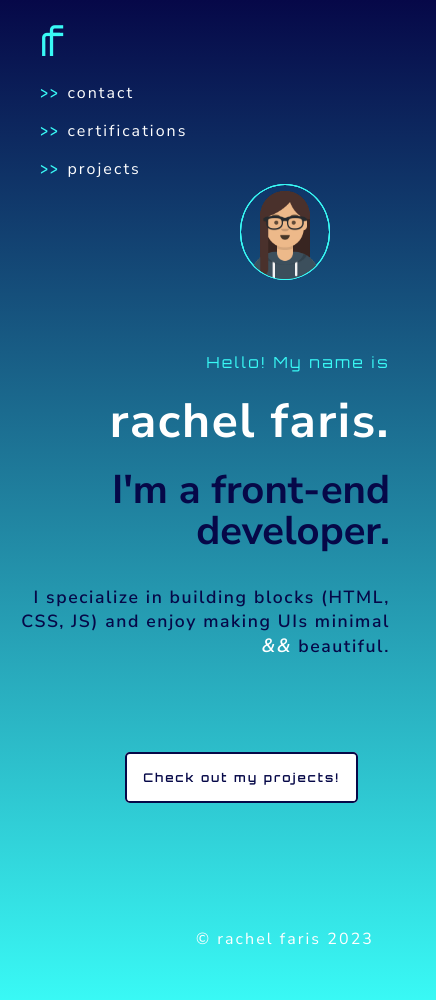
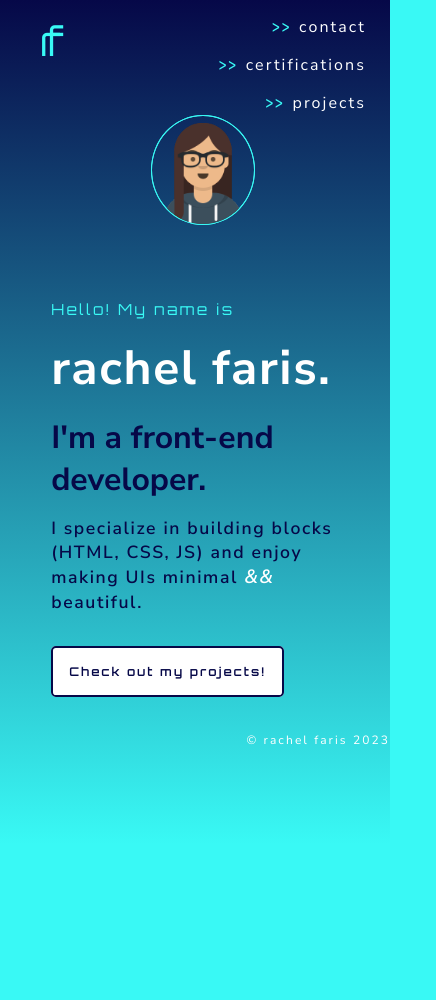
Before and after one commit to rachelFaris/rachelFaris.github.io, a plain HTML site: page index.html in a window 390 px wide. Shown: the whole page, 436 px wide, since content can reach past the window. After the commit the page ends 844 px from the top, so only its background shows below. Drawn offline with Linux system fonts and the light colour scheme.

Commit message:
adjust all pages for new media queries

```diff
--- a/contactStyle.css
+++ b/contactStyle.css
@@ -1,5 +1,8 @@
 html {
   font-size: 16px;
+  background: linear-gradient(rgb(6, 8, 72), rgb(57, 249, 245));
+  /* background-repeat: no-repeat; */
+  /* background-size: cover; */
 }
 
 body {
@@ -9,9 +12,8 @@ body {
   /* color: transparent; */
   display: grid;
   grid-template-columns: repeat(3, 1fr);
-  gap: 10px;
   grid-auto-rows: minmax(100px, auto);
-  background: linear-gradient(rgb(6, 8, 72), rgb(57, 249, 245));
+  /* background: linear-gradient(rgb(6, 8, 72), rgb(57, 249, 245)); */
   /* background-color: rgb(27, 54, 94); */
   margin: 0 auto;
   font-family: "Nunito Sans", sans-serif;
@@ -152,7 +154,7 @@ main {
   /* color: transparent; */
   font-size: 1.1rem;
   color: white;
-  text-shadow: 2px 2px 3px rgb(6, 8, 72);
+  text-shadow: 1px 2px 2px rgb(6, 8, 72);
 }
 
 div a {
@@ -198,13 +200,34 @@ footer p {
     margin: 1rem 0;
   }
   .bio-section a {
-    margin: 0 1.5rem 0 0;
+    margin: 0 3rem 0 0;
   }
 }
 
-@media screen and (max-width: 740px) {
-  .section-container {
-    display: block;
+@media screen and (max-width: 850px) {
+  main {
+    grid-row: 1 / auto;
+  }
+
+  span.social-icons {
+    display: flex;
+    width: 40%;
+    justify-content: space-around;
+    margin: auto;
+    margin-bottom: 3rem;
+  }
+  /* a.contact-icon {
+    margin: 4rem;
+  } */
+  .image-section {
+    grid-column: 1 / 4;
+    grid-row: 1 / auto;
+  }
+
+  .bio-section {
+    grid-column: 1 / 4;
+    grid-row: auto;
+    margin: 0;
   }
   .image-section img {
     margin-top: 0.5rem;
@@ -216,9 +239,59 @@ footer p {
     text-align: left;
     font-size: 1.1rem;
     letter-spacing: 0.1rem;
-    overflow: scroll;
+    overflow: visible;
   }
   .bio-section a {
     margin: 0 0.5rem 0 0;
   }
+  footer {
+    grid-column: 1 / 4;
+    grid-row: 4;
+  }
 }
+@media screen and (max-width: 540px) {
+  main {
+    grid-row: 2 / auto;
+  }
+  .image-section {
+    grid-column: 1 / 4;
+    grid-row: 3 / auto;
+  }
+
+  .bio-section {
+    grid-column: 1 / 4;
+    grid-row: 4;
+    margin: 0 1.5rem;
+  }
+  footer {
+    grid-row: 9;
+  }
+  span.social-icons {
+    margin-bottom: 2rem;
+  }
+  h1 {
+    font-size: 1.5rem;
+  }
+}
+
+@media screen and (max-width: 320px) {
+  body {
+    display: grid;
+    grid-template-columns: 1ch;
+    grid-auto-rows: minmax(100px, auto);
+    background-size: cover;
+    background-repeat: no-repeat;
+    margin: 0;
+    width: 100vw;
+  }
+  main {
+    width: 100vw;
+  }
+  footer {
+    grid-row: 11;
+  }
+}
+
+/* * {
+  border: 1px solid white;
+} */
--- a/index.html
+++ b/index.html
@@ -15,9 +15,12 @@
 </head>
 
 <body>
+    <header>
+        <p class="logo">rf</p>
+    </header>
     <nav>
         <ul>
-            <li class="logo">rf</li>
+            <!-- <li class="logo">rf</li> -->
             <li class="links"><a href="contact.html"><span class="link-letter">>></span>contact</a></li>
             <li class="links"><a href="certifications.html"><span class="link-letter">>></span>certifications</a></li>
             <li class="links"><a href="projects.html"><span class="link-letter">>></span>projects</a></li>
@@ -36,8 +39,9 @@
         <p class="specialize">I specialize in building blocks (HTML, CSS, JS) and enjoy making UIs minimal
             <span class="andAnd">&#38;&#38;</span> beautiful.
         </p>
+        <div class="projects"><a href="projects.html" class="projects-button">Check out my projects!</a></div>
     </main>
-    <div class="projects"><a href="projects.html" class="projects-button">Check out my projects!</a></div>
+    <!-- <div class="projects"><a href="projects.html" class="projects-button">Check out my projects!</a></div> -->
 
     <footer>
         <p>&copy; rachel faris 2023</p>
--- a/projectsStyle.css
+++ b/projectsStyle.css
@@ -262,7 +262,7 @@ footer p {
 @media screen and (max-width: 900px) {
   nav {
     grid-column: 3;
-    margin-left: 5rem;
+    margin-left: 3rem;
   }
   nav li {
     display: block;
@@ -276,6 +276,13 @@ footer p {
     margin: 2rem;
     width: 300px;
     height: 300px;
+  }
+  h1 {
+    font-size: 1.75rem;
+  }
+  .right-align-link {
+    display: block;
+    margin: 0.5rem 0 -1rem 0;
   }
   .project-one:hover h2,
   .project-two:hover h2,
@@ -296,19 +303,26 @@ footer p {
 }
 
 @media screen and (max-width: 740px) {
+  h1 {
+    margin: 1rem 0 2.5rem 0;
+  }
   section {
     margin: 2rem;
     width: 250px;
     height: 250px;
   }
+  nav {
+    margin-right: 1.5rem;
+  }
+  .site-link-outside,
+  .right-align-link {
+    font-size: 0.95rem;
+  }
 }
 
 @media screen and (max-width: 640px) {
-  nav li {
-    margin-right: 2rem;
-  }
   h1 {
-    font-size: 1rem;
+    font-size: 1.5rem;
   }
   section {
     margin: 2rem;
@@ -332,15 +346,9 @@ footer p {
   }
 }
 
-@media screen and (max-width: 270px) {
-  nav li {
-    margin-right: 2rem;
-  }
-  .site-link-outside {
-    display: block;
-  }
-
-  .right-align-link {
-    display: block;
+@media screen and (max-width: 380px) {
+  h1 {
+    font-size: 1.25rem;
+    margin: 0 1rem 1.75rem 1rem;
   }
 }
--- a/style.css
+++ b/style.css
@@ -5,28 +5,28 @@
 html {
   margin: 0;
   font-size: 16px;
-  /* background: linear-gradient(rgb(6, 8, 72), rgb(57, 249, 245));
-  height: 100vh; */
+  background-color: rgb(57, 249, 245);
 }
 
 body {
   display: grid;
-
   grid-template-columns: repeat(3, 1fr);
-  /* gap: 10px; */
   grid-template-rows: repeat(6, 1fr);
-
-  /* grid-template-columns: repeat(6, 1fr); */
-  /* grid-template-rows: minmax(100px, auto); */
-
   background: linear-gradient(rgb(6, 8, 72), rgb(57, 249, 245));
   height: 100vh;
   margin: 0;
+  background-repeat: no-repeat;
+  background-size: cover;
 }
 
 /* nav styles */
+header {
+  grid-column: 1;
+  grid-row: 1;
+}
+
 nav {
-  grid-column: 1 / 4;
+  grid-column: 2 / 4;
   grid-row: 1;
 }
 
@@ -54,7 +54,8 @@ span.link-letter {
   padding-right: 0.5rem;
 }
 
-li.logo {
+p.logo {
+  margin: 1rem 0 0 2.5rem;
   font-family: "Orbitron", sans-serif;
   font-size: 2.5rem;
   color: #39f9f5;
@@ -87,9 +88,7 @@ main {
 }
 
 div.projects {
-  grid-column: 2 / auto;
-  grid-row: 5 / auto;
-  margin: -4rem 0 0 0;
+  margin: 3rem 0 0 0;
 }
 
 .main-info {
@@ -111,8 +110,6 @@ div.projects {
 
 .cf3 img {
   position: absolute;
-  /* margin: 0 0 0 0.5rem; */
-  /* right: 0; */
 }
 
 .second-bottom {
@@ -156,7 +153,6 @@ h1 {
   margin: 1rem 0;
   font-family: "Nunito Sans", sans-serif;
   font-size: 5rem;
-  /* color: transparent; */
   color: white;
   letter-spacing: 0.1rem;
 }
@@ -167,14 +163,12 @@ h2 {
   font-size: 3rem;
   color: rgb(6, 8, 72);
   line-height: 2.6rem;
-  /* color: transparent; */
 }
 
 p.hello {
   display: inline-block;
   font-family: "Orbitron", sans-serif;
   letter-spacing: 0.15rem;
-  /* color: transparent; */
   color: #39f9f5;
   margin: 3rem 0 0 0;
   font-size: 0.95rem;
@@ -186,8 +180,7 @@ p.specialize {
   color: rgb(6, 8, 72);
   font-weight: 600;
   font-size: 1.1rem;
-  /* color: transparent; */
-  margin: 2rem 0;
+  margin: 1rem 0 0 0;
 }
 
 .andAnd {
@@ -233,8 +226,7 @@ footer p {
 
     grid-template-columns: 1fr 4fr 1fr;
     grid-auto-rows: minmax(100px, auto);
-    /* height: 100vh; */
-    min-height: 800px;
+    height: 100vh;
   }
 
   section {
@@ -243,7 +235,7 @@ footer p {
   }
 
   .avatar {
-    width: 25%;
+    width: 20%;
     height: auto;
     border: solid 1px #39f9f5;
     border-radius: 50%;
@@ -254,29 +246,29 @@ footer p {
 
     grid-row: 5 / auto;
     text-align: left;
-    /* margin: -7rem 0 0 3rem; */
+    margin: 3rem 0 0 3rem;
   }
-  div.projects {
-    grid-column: 2 / 3;
-    grid-row: 7;
-    /* margin: -3rem 0 0 3rem; */
-  }
+
   footer {
-    grid-row: 7;
-    /* background-color: transparent; */
+    grid-column: 3;
+    grid-row: 6;
+    font-size: 0.75rem;
   }
 }
+
+/* * {
+  border: 1px solid white;
+} */
+
 @media screen and (max-width: 1000px) {
   body {
-    display: grid;
-
-    grid-template-columns: 1fr 3fr;
-    grid-template-rows: minmax(100px, 200px);
-    min-height: 1000px;
+    grid-template-rows: minmax(100px, auto);
+    height: 100vh;
   }
   nav {
-    grid-column: 1;
-    /* margin-left: 5rem; */
+    grid-column: 3;
+    text-align: end;
+    margin: 0 1.5rem 0 0;
   }
   nav li {
     display: block;
@@ -287,38 +279,44 @@ footer p {
     margin: 1rem 0;
   }
   section {
-    grid-column: 1;
-    grid-row: 2;
-    /* margin: 0 0 1rem 5rem; */
+    position: relative;
+    top: -35px;
+    left: 200px;
   }
 
   .avatar {
-    width: 80%;
-    height: auto;
+    width: 30%;
   }
 
   main {
     grid-column: 2 / 4;
 
-    grid-row: 4 / auto;
+    grid-row: 3 / auto;
     text-align: left;
-    margin: -3rem 4rem 0 0;
+    margin: 3rem 4rem 0 0;
   }
-  div.projects {
-    grid-column: 2 / 3;
-    grid-row: 8;
-    margin: -5rem 0 0 0;
-  }
-
   footer {
     grid-row: 9;
-    background-color: transparent;
+    margin: -5rem 0 0 0;
   }
 }
 
-@media screen and (max-width: 810px) {
+@media screen and (max-width: 850px) {
+  body {
+    height: 100vh;
+  }
+  section {
+    left: 150px;
+  }
+  .avatar {
+    width: 35%;
+  }
   main {
-    margin: -2rem 3rem 0 0;
+    grid-column: 2 / 4;
+
+    grid-row: 4 / auto;
+    text-align: left;
+    margin: -2rem 4rem 0 0;
   }
 
   h1 {
@@ -330,118 +328,114 @@ footer p {
     margin: 0;
     font-size: 2rem;
   }
-  div.projects {
-    margin: -6rem 0 0 0;
-  }
+
   a.projects-button {
     font-size: 0.75rem;
     font-weight: 600;
   }
 }
 
-@media screen and (max-width: 650px) {
-  body {
-    display: grid;
-    grid-template-columns: 1fr;
-    grid-template-rows: 10ch;
-    height: 100vh;
+@media screen and (max-width: 740px) {
+  section {
+    position: relative;
+    top: 0px;
+    left: 150px;
   }
+  .avatar {
+    width: 40%;
+  }
+}
 
+@media screen and (max-width: 600px) {
   section {
-    grid-row: 3;
-    margin: -2rem 0 0 0;
+    position: relative;
+    top: 15px;
+    left: 100px;
   }
+  .avatar {
+    width: 55%;
+  }
+}
 
-  .avatar {
-    width: 35%;
-    height: auto;
-  }
-
+@media screen and (max-width: 560px) {
   main {
-    grid-column: 1 / 4;
-    grid-row: 4 / auto;
-    margin: 0 2rem;
-    text-align: center;
-  }
-  div.projects {
-    grid-column: 1 / 4;
-    grid-row: 6;
-    margin: -9rem auto 0 auto;
-  }
-
-  footer {
-    grid-row: 6;
+    margin: -2rem 3rem 0 0;
   }
 }
 
 @media screen and (max-width: 500px) {
   body {
-    height: auto;
+    height: 100vh;
   }
-  section {
-    grid-column: 1;
-    grid-row: 3;
-    margin: -2rem 0 0 0;
+  main {
+    margin: -3rem 2rem 0 0;
+  }
+}
+
+@media screen and (max-width: 450px) {
+  h1 {
+    font-size: 3rem;
   }
 
   .avatar {
-    width: 45%;
-    height: auto;
-  }
-  div.projects {
-    grid-row: 6;
-    margin: -6rem auto 0 auto;
+    width: 80%;
   }
 }
 
-@media screen and (max-width: 400px) {
-  body {
-    /* margin: 0; */
+@media screen and (max-width: 380px) {
+  section {
+    top: 30px;
+    left: 80px;
+  }
+  main {
+    margin: -3rem 0.5rem 0 0;
+  }
+  .avatar {
+    width: 100%;
     height: auto;
   }
-  main {
-    margin: -3rem 0 0 0;
-    text-align: right;
-  }
-
   h1 {
-    margin: 1rem 0;
     font-size: 3rem;
   }
-
-  h2 {
-    margin: 0;
+}
+@media screen and (max-width: 330px) {
+  section {
+    top: 50px;
+    left: 80px;
+  }
+  main {
+    margin: -5rem 0.5rem 0 0;
+  }
+  .avatar {
+    width: 120%;
+    height: auto;
+  }
+  h1 {
     font-size: 2.5rem;
-  }
-  div.projects {
-    text-align: right;
-    float: right;
-    margin: -6rem 2rem 0 0;
   }
 }
 
-@media screen and (max-width: 300px) {
-  body {
-    margin: 0;
-    height: auto;
+@media screen and (max-width: 295px) {
+  section {
+    top: 50px;
+    left: 60px;
   }
-
   main {
-    text-align: right;
+    margin: -5rem 1rem 0 -0.75rem;
   }
-
+  .avatar {
+    width: 420%;
+  }
   h1 {
-    margin: 1rem 0;
-    font-size: 2rem;
+    font-size: 2.3rem;
   }
-
   h2 {
-    margin: 0;
-    font-size: 1.5rem;
+    font-size: 1.75rem;
   }
-  div.projects {
-    text-align: right;
-    float: right;
-    margin: -5rem 2rem 0 0;
+  a.projects-button {
+    font-size: 0.75rem;
+    font-weight: 600;
+    letter-spacing: 0.1rem;
+    padding: 0.5rem;
   }
 }
```
Also changed, not shown: contact.html (+1 -1 lines), projects.html (+1 -1 lines).
